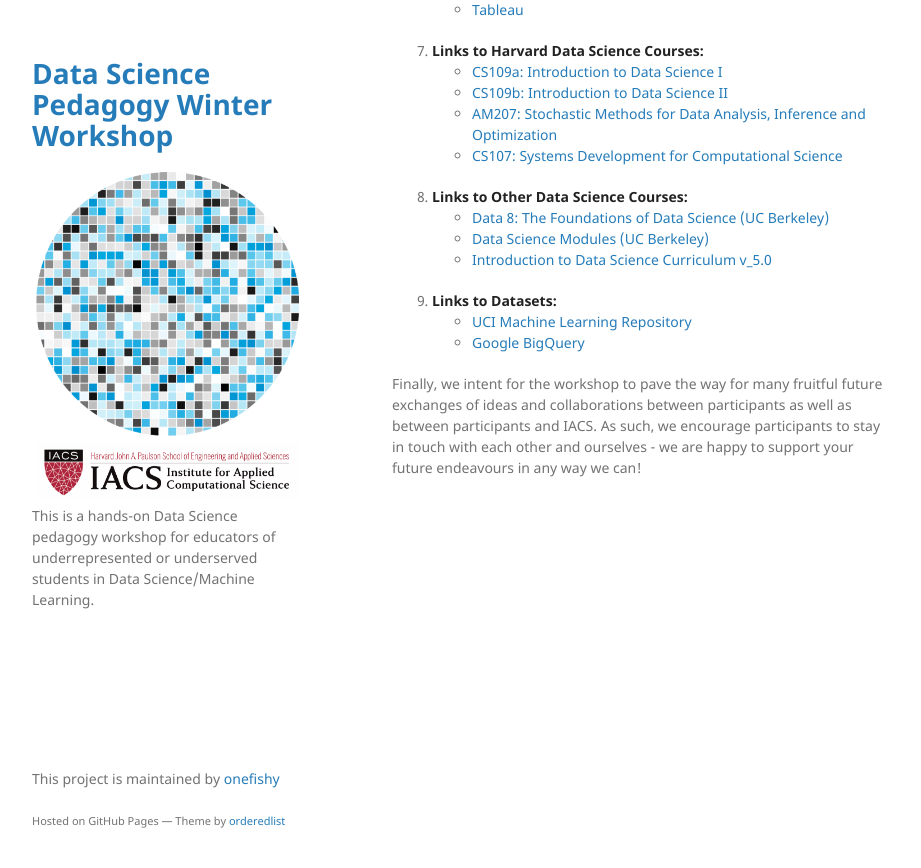
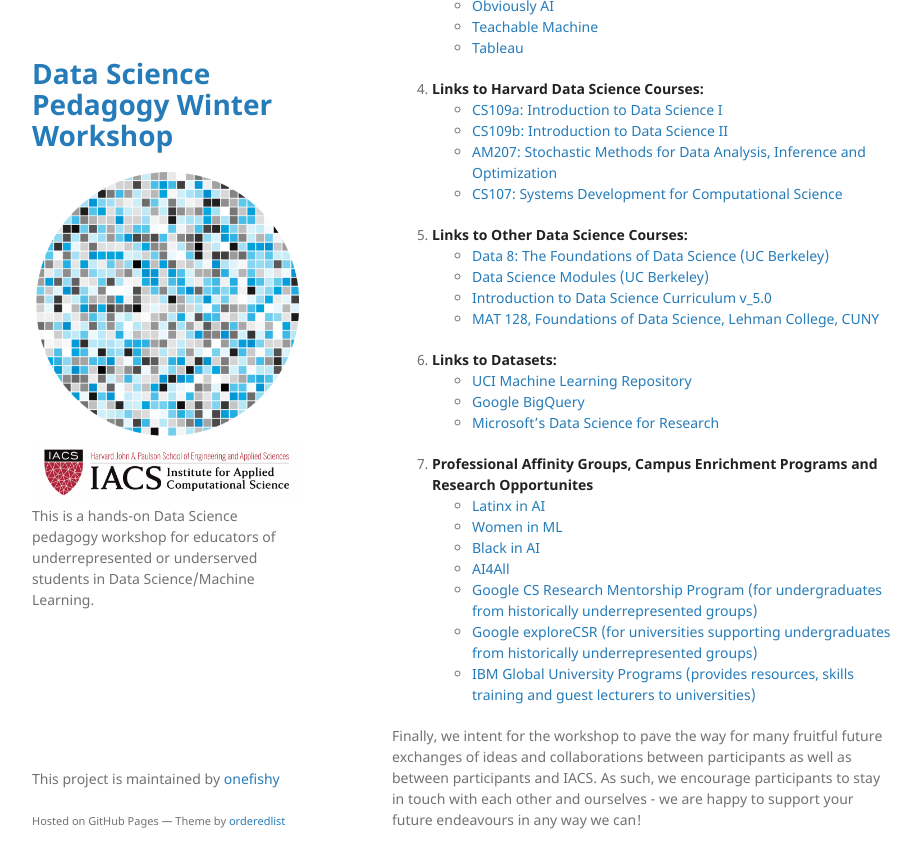
Before and after one commit to onefishy/data-science-workshop, a Jekyll site: the page built from docs/after_the_workshop.md, in a window 1280 px wide and 900 px high, scrolled down 1636 px. Shown: the top 868 px of the window, without its empty margins (178-1099 px from the left). Built offline with Jekyll 4.4.1, drawn with Linux system fonts in a browser that asks for light colours; our own code applies the rules of GitHub Pages for plain Markdown files; some of the changed text lies outside the part shown.

Commit message:
Update after_the_workshop.md

```diff
--- a/docs/after_the_workshop.md
+++ b/docs/after_the_workshop.md
@@ -12,14 +12,15 @@ We hope that the workshop provides a jumping off point for participants to creat
 
 3. **Spring Research Visit (MARCH - MAY, 2021):** For those participants who are interested, IACS offers a number of possible spring programming for participant home institutions, ranging from introduction to data science workshops for students to research talks from IACS researchers. We are especially enthusiastic to brainstorm with participants on how to use such programming to help support students from historically minoritized backgrounds in data science!
 
-4. **References for Data Science ethics and social impact:**
+### Resources for Machine Learning/Data Science Pedagogy
+1. **References for Data Science ethics and social impact:**
     - [Reading list from Diversity, Inclusion and Leadership](https://onefishy.github.io/DIL_in_tech/reading_list.html)
     - [Schedule of reading from Diversity, Inclusion and Leadership](https://onefishy.github.io/DIL_in_tech/schedule.html)
     - [Reading list from Inclusive and Participatory Design in Machine Learning Talk](https://github.com/onefishy/data-science-workshop/blob/master/docs/Inclusive_and_Participatory_Design_in_ML.pdf)
     - [Embedded EthiCS @ Harvard](https://embeddedethics.seas.harvard.edu/module.html)
     - [Practical Data Ethics](https://ethics.fast.ai)
 
-5. **Textbooks for Data Science and Machine Learning:**
+2. **Textbooks for Data Science and Machine Learning:**
     - (Undergraduate, Coding Based) [Python for Data Analysis](https://www.oreilly.com/library/view/python-for-data/9781449323592/)
     - (Undergraduate, Coding Based) [Introduction to Machine Learning with Python](https://www.oreilly.com/library/view/introduction-to-machine/9781449369880/)
     - (Undergraduate, Statistics Based) [An Introduction to Statistical Learning](https://link.springer.com/book/10.1007/978-1-4614-7138-7)
@@ -27,26 +28,38 @@ We hope that the workshop provides a jumping off point for participants to creat
     - (Advanced Undergraduate to Graduate) [Pattern Recognition and Machine Learning](http://users.isr.ist.utl.pt/~wurmd/Livros/school/Bishop%20-%20Pattern%20Recognition%20And%20Machine%20Learning%20-%20Springer%20%202006.pdf)
     - (Advanced Undergraduate to Graduate) [Deep Learning](https://www.deeplearningbook.org)
     - (Graduate) [Machine Learning: A Probabilistic Perspective](https://mitpress.mit.edu/books/machine-learning-1)
-6. **Links to Programming Free ML/Analytics Platforms:**
+3. **Links to Programming Free ML/Analytics Platforms:**
    - [Create ML](https://developer.apple.com/machine-learning/create-ml/)
    - [Google AutoML](https://cloud.google.com/automl)
    - [Obviously AI](https://www.obviously.ai)
    - [Teachable Machine](https://teachablemachine.withgoogle.com)
    - [Tableau](https://www.tableau.com)
 
-7. **Links to Harvard Data Science Courses:**
+4. **Links to Harvard Data Science Courses:**
     - [CS109a: Introduction to Data Science I](https://harvard-iacs.github.io/2019-CS109A/)
     - [CS109b: Introduction to Data Science II](https://harvard-iacs.github.io/2019-CS109B/)
     - [AM207: Stochastic Methods for Data Analysis, Inference and Optimization](https://onefishy.github.io/am207/)
     - [CS107: Systems Development for Computational Science](https://harvard-iacs.github.io/2020-CS107/)
 
-8. **Links to Other Data Science Courses:**
+5. **Links to Other Data Science Courses:**
     - [Data 8: The Foundations of Data Science (UC Berkeley)](http://data8.org)
     - [Data Science Modules (UC Berkeley)](https://ds-modules.github.io/DS-Modules/)
     - [Introduction to Data Science Curriculum v_5.0](https://curriculum.idsucla.org)
+    - [MAT 128, Foundations of Data Science, Lehman College, CUNY](https://github.com/megan-owen/MAT128-Foundations_of_Data_Science)
 
-9. **Links to Datasets:**
+6. **Links to Datasets:**
     - [UCI Machine Learning Repository](http://archive.ics.uci.edu/ml/index.php)
     - [Google BigQuery](https://cloud.google.com/bigquery/public-data)
+    - [Microsoft's Data Science for Research](https://www.microsoft.com/en-us/research/academic-program/data-science-microsoft-research/)
+
+7. **Professional Affinity Groups, Campus Enrichment Programs and Research Opportunites**
+    - [Latinx in AI](https://www.latinxinai.org)
+    - [Women in ML](https://wimlworkshop.org)
+    - [Black in AI](https://blackinai.github.io/#/)
+    - [AI4All](https://ai-4-all.org)
+    - [Google CS Research Mentorship Program (for undergraduates from historically underrepresented groups)](https://research.google/outreach/csrmp/)
+    - [Google exploreCSR (for universities supporting undergraduates from historically underrepresented groups)](https://research.google/outreach/explore-csr/)
+    - [IBM Global University Programs (provides resources, skills training and guest lecturers to universities)](https://www.research.ibm.com/university/)
+
 
 Finally, we intent for the workshop to pave the way for many fruitful future exchanges of ideas and collaborations between participants as well as between participants and IACS. As such, we encourage participants to stay in touch with each other and ourselves - we are happy to support your future endeavours in any way we can!
```
